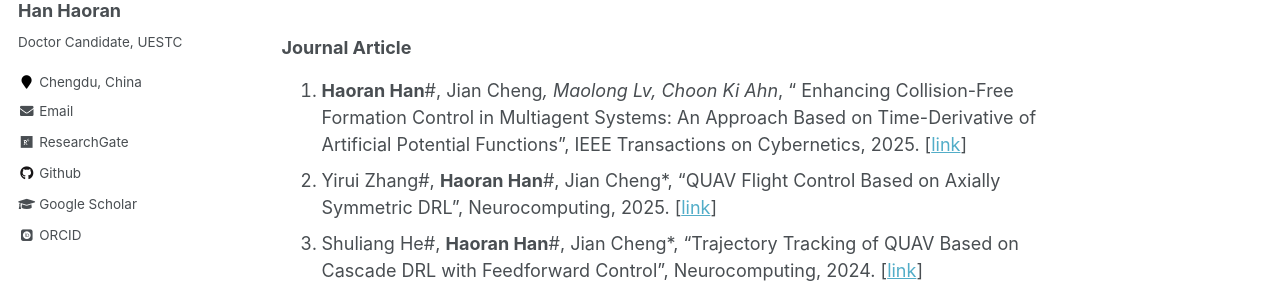
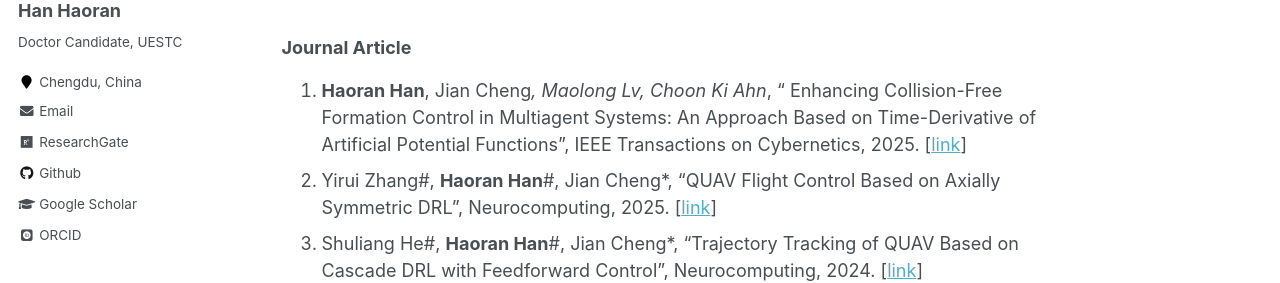
Before and after one commit to Han-Adam/Han-Adam.github.io, a Jekyll site: the page built from _pages/about.md, in a window 1280 px wide and 900 px high, scrolled down 492 px. Shown: the part 180-463 px from the top of the window. Built offline with Jekyll 4.4.1, drawn with Linux system fonts in a browser that asks for light colours; some web fonts are replaced.

```diff
--- a/_pages/about.md
+++ b/_pages/about.md
@@ -18,7 +18,7 @@ I am chasing my PHD at School of Information and Communication Engineering, Univ
 ## Publication
 \# represents equal contribution, * represents corresponding author.
 ### Journal Article
-1. **Haoran Han**#, Jian Cheng*, Maolong Lv,  Choon Ki Ahn*, " Enhancing Collision-Free Formation Control in Multiagent Systems: An Approach Based on Time-Derivative of Artificial Potential Functions", IEEE Transactions on Cybernetics, 2025. [[link](https://ieeexplore.ieee.org/document/10993499)]
+1. **Haoran Han**, Jian Cheng*, Maolong Lv,  Choon Ki Ahn*, " Enhancing Collision-Free Formation Control in Multiagent Systems: An Approach Based on Time-Derivative of Artificial Potential Functions", IEEE Transactions on Cybernetics, 2025. [[link](https://ieeexplore.ieee.org/document/10993499)]
 2. Yirui Zhang#, **Haoran Han**#, Jian Cheng*, "QUAV Flight Control Based on Axially Symmetric DRL", Neurocomputing, 2025. [[link](https://www.sciencedirect.com/science/article/pii/S0925231225003753)]
 3. Shuliang He#, **Haoran Han**#, Jian Cheng*, "Trajectory Tracking of QUAV Based on Cascade DRL with Feedforward Control", Neurocomputing, 2024. [[link](https://www.sciencedirect.com/science/article/pii/S0925231224018289)]
 4. Zhilong Xi#, **Haoran Han**#, Jian Cheng*, Maolong Lv, "Reducing Oscillations for Obstacle Avoidance in a Dense Environment Using Deep Reinforcement Learning and Time-Derivative of an Artificial Potential Field", Drones, 2024. [[link](https://www.mdpi.com/2504-446X/8/3/85)]
```
